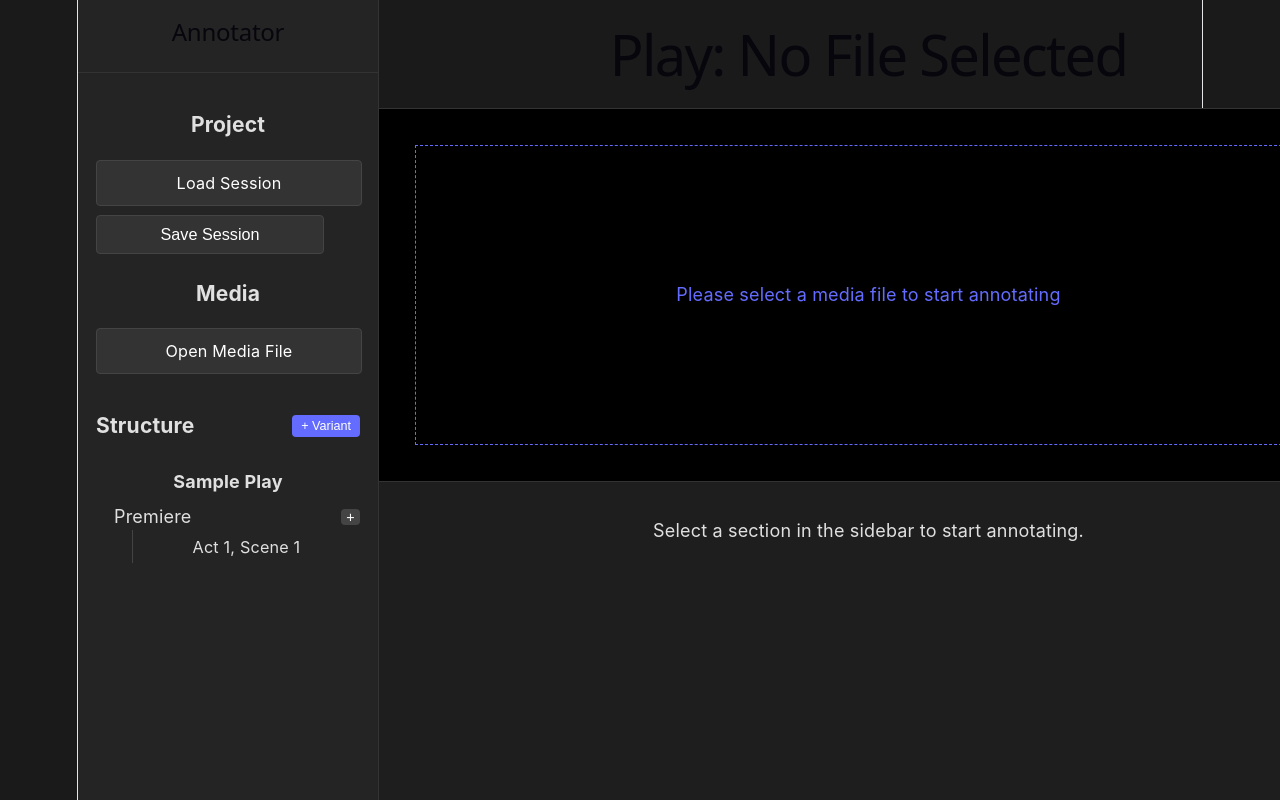
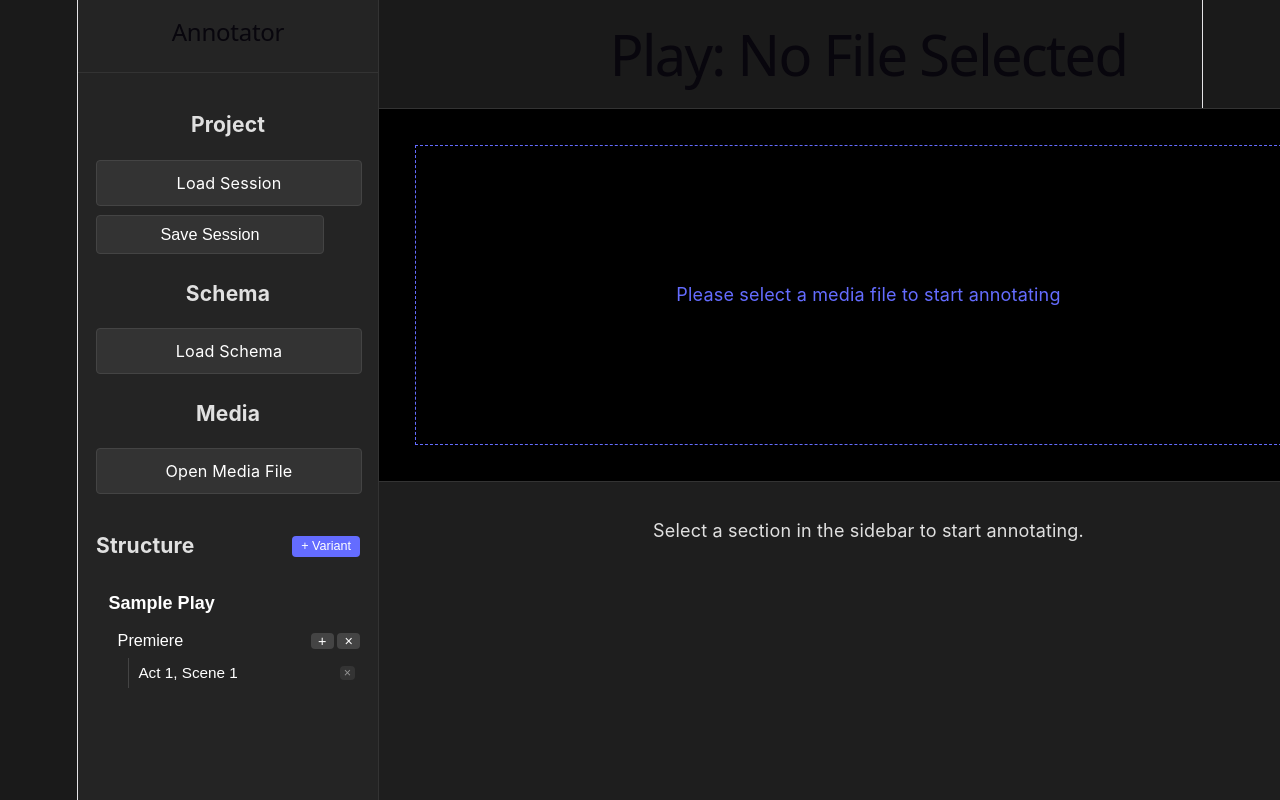
Before and after one commit to LUMERIIX/data-annotator, a React (Vite) app in the folder frontend/: page / in a window 1280 px wide. Shown: the top 800 px of the page. Built offline with nearby package versions, Linux system fonts and the light colour scheme.

Commit message:
fix: allow naming variants/plays/sections and loading custom schemas

```diff
--- a/frontend/src/App.tsx
+++ b/frontend/src/App.tsx
@@ -7,7 +7,7 @@ import { useAnnotationStore } from './store/annotationStore';
 import { useShortcuts } from './hooks/useShortcuts';
 
 function App() {
-  const { audioUrl, setAudioUrl, data, setData } = useAnnotationStore();
+  const { audioUrl, setAudioUrl, data, setData, setSchema } = useAnnotationStore();
   useShortcuts(); // Aktiviert globale Shortcuts
 
   const handleFileChange = (event: React.ChangeEvent<HTMLInputElement>) => {
@@ -27,7 +27,23 @@ function App() {
           const json = JSON.parse(e.target?.result as string);
           setData(json);
         } catch (err) {
-          alert('Invalid JSON file');
+          alert('Invalid session JSON file');
+        }
+      };
+      reader.readAsText(file);
+    }
+  };
+
+  const handleSchemaUpload = (event: React.ChangeEvent<HTMLInputElement>) => {
+    const file = event.target.files?.[0];
+    if (file) {
+      const reader = new FileReader();
+      reader.onload = (e) => {
+        try {
+          const json = JSON.parse(e.target?.result as string);
+          setSchema(json);
+        } catch (err) {
+          alert('Invalid schema JSON file');
         }
       };
       reader.readAsText(file);
@@ -63,6 +79,18 @@ function App() {
                 style={{ display: 'none' }}
               />
               <button className="btn-sidebar" onClick={saveSession}>Save Session</button>
+            </div>
+
+            <h3>Schema</h3>
+            <div className="button-group">
+              <label htmlFor="schema-upload" className="btn-sidebar">Load Schema</label>
+              <input
+                id="schema-upload"
+                type="file"
+                accept=".json"
+                onChange={handleSchemaUpload}
+                style={{ display: 'none' }}
+              />
             </div>
 
             <h3>Media</h3>
--- a/frontend/src/components/annotation/TreeView.tsx
+++ b/frontend/src/components/annotation/TreeView.tsx
@@ -1,10 +1,22 @@
 import React from 'react';
 import { useAnnotationStore } from '../../store/annotationStore';
+
 const TreeView: React.FC = () => {
   const { data, selectedSectionId, setSelectedSectionId, setData } = useAnnotationStore();
 
+  const updateData = (path: string[], value: any) => {
+    const newData = { ...data };
+    let current = newData;
+    for (let i = 0; i < path.length - 1; i++) {
+      current = current[path[i]];
+    }
+    current[path[path.length - 1]] = value;
+    setData(newData);
+  };
+
   const addVariant = () => {
     const newData = { ...data };
+    if (!newData.variants) newData.variants = [];
     newData.variants.push({
       name: `Variant ${newData.variants.length + 1}`,
       duration: 0,
@@ -26,6 +38,18 @@ const TreeView: React.FC = () => {
     setData(newData);
   };
 
+  const removeVariant = (vIdx: number) => {
+    const newData = { ...data };
+    newData.variants.splice(vIdx, 1);
+    setData(newData);
+  };
+
+  const removeSection = (vIdx: number, sIdx: number) => {
+    const newData = { ...data };
+    newData.variants[vIdx].sections.splice(sIdx, 1);
+    setData(newData);
+  };
+
   return (
     <div className="tree-view">
       <div className="tree-header">
@@ -33,16 +57,29 @@ const TreeView: React.FC = () => {
         <button className="btn-small" onClick={addVariant}>+ Variant</button>
       </div>
       <div className="play-node">
-        <strong>{data.name || 'Untitled Play'}</strong>
+        <input
+          className="node-input main-title"
+          value={data.name || ''}
+          placeholder="Play Name"
+          onChange={(e) => updateData(['name'], e.target.value)}
+        />
         <div className="variants-list">
-          {data.variants.map((variant: any, vIdx: number) => (
+          {(data.variants || []).map((variant: any, vIdx: number) => (
             <div key={`v-${vIdx}`} className="variant-node">
               <div className="node-label">
-                <span>{variant.name || `Variant ${vIdx + 1}`}</span>
-                <button className="btn-icon" onClick={() => addSection(vIdx)}>+</button>
+                <input
+                  className="node-input variant-title"
+                  value={variant.name || ''}
+                  placeholder="Variant Name"
+                  onChange={(e) => updateData(['variants', vIdx.toString(), 'name'], e.target.value)}
+                />
+                <div className="node-actions">
+                  <button className="btn-icon" onClick={() => addSection(vIdx)} title="Add Section">+</button>
+                  <button className="btn-icon btn-danger" onClick={() => removeVariant(vIdx)} title="Remove Variant">×</button>
+                </div>
               </div>
               <div className="sections-list">
-                {variant.sections.map((section: any, sIdx: number) => {
+                {(variant.sections || []).map((section: any, sIdx: number) => {
                   const sectionId = `${vIdx}-${sIdx}`;
                   const isSelected = selectedSectionId === sectionId;
                   return (
@@ -51,7 +88,13 @@ const TreeView: React.FC = () => {
                       className={`section-node ${isSelected ? 'selected' : ''}`}
                       onClick={() => setSelectedSectionId(sectionId)}
                     >
-                      {section.name || `Section ${sIdx + 1}`}
+                      <input
+                        className="node-input section-title"
+                        value={section.name || ''}
+                        placeholder="Section Name"
+                        onChange={(e) => updateData(['variants', vIdx.toString(), 'sections', sIdx.toString(), 'name'], e.target.value)}
+                      />
+                      <button className="btn-icon btn-danger btn-small-icon" onClick={(e) => { e.stopPropagation(); removeSection(vIdx, sIdx); }} title="Remove Section">×</button>
                     </div>
                   );
                 })}
@@ -75,35 +118,77 @@ const TreeView: React.FC = () => {
           display: flex;
           justify-content: space-between;
           align-items: center;
+          gap: 0.5rem;
+        }
+        .node-actions {
+          display: flex;
+          gap: 0.2rem;
         }
         .btn-icon {
           font-size: 0.8rem;
-          padding: 0 0.3rem;
+          padding: 0 0.4rem;
           background: #444;
+          border-radius: 4px;
+          border: none;
+          color: white;
+          cursor: pointer;
+        }
+        .btn-icon:hover {
+          background: #555;
+        }
+        .btn-danger:hover {
+          background: #a00;
+        }
+        .node-input {
+          background: transparent;
+          border: none;
+          color: white;
+          width: 100%;
+          padding: 0.2rem;
+          border-bottom: 1px solid transparent;
+        }
+        .node-input:focus {
+          outline: none;
+          border-bottom: 1px solid var(--accent-color);
+        }
+        .main-title {
+          font-weight: bold;
+          font-size: 1rem;
+        }
+        .variant-title {
+          font-size: 0.9rem;
+        }
+        .section-title {
+          font-size: 0.85rem;
+          cursor: pointer;
+        }
+        .selected .section-title {
+          color: white;
         }
         .tree-view {
           margin-top: 1rem;
         }
-...
-
         .play-node {
           padding-left: 0.5rem;
         }
         .variants-list {
-          margin-left: 1rem;
+          margin-left: 0.5rem;
           margin-top: 0.5rem;
         }
         .variant-node {
-          margin-bottom: 0.5rem;
+          margin-bottom: 1rem;
         }
         .sections-list {
-          margin-left: 1rem;
+          margin-left: 0.8rem;
           border-left: 1px solid #444;
+          margin-top: 0.2rem;
         }
         .section-node {
-          padding: 0.2rem 0.5rem;
+          padding: 0.1rem 0.3rem;
           cursor: pointer;
-          font-size: 0.9rem;
+          display: flex;
+          align-items: center;
+          gap: 0.3rem;
           border-radius: 4px;
         }
         .section-node:hover {
@@ -111,7 +196,14 @@ const TreeView: React.FC = () => {
         }
         .section-node.selected {
           background-color: #646cff;
-          color: white;
+        }
+        .btn-small-icon {
+          font-size: 0.7rem;
+          padding: 0 0.2rem;
+          opacity: 0.5;
+        }
+        .section-node:hover .btn-small-icon {
+          opacity: 1;
         }
       `}</style>
     </div>
--- a/frontend/src/store/annotationStore.ts
+++ b/frontend/src/store/annotationStore.ts
@@ -1,5 +1,5 @@
 import { create } from 'zustand';
-import schema from '../types/schema.json';
+import defaultSchema from '../types/schema.json';
 
 interface AnnotationState {
   audioUrl: string | null;
@@ -12,6 +12,7 @@ interface AnnotationState {
   togglePlayRequest: number;
 
   setAudioUrl: (url: string) => void;
+  setSchema: (schema: any) => void;
   setData: (data: any) => void;
   setSelectedSectionId: (id: string | null) => void;
   setIsPlaying: (isPlaying: boolean) => void;
@@ -22,7 +23,7 @@ interface AnnotationState {
 
 export const useAnnotationStore = create<AnnotationState>((set) => ({
   audioUrl: null,
-  schema: schema,
+  schema: defaultSchema,
   data: {
     name: "Sample Play",
     language: "German",
@@ -50,6 +51,7 @@ export const useAnnotationStore = create<AnnotationState>((set) => ({
   togglePlayRequest: 0,
 
   setAudioUrl: (url) => set({ audioUrl: url }),
+  setSchema: (schema) => set({ schema }),
   setData: (data) => set({ data }),
   setSelectedSectionId: (id) => set({ selectedSectionId: id }),
   setIsPlaying: (isPlaying) => set({ isPlaying }),
```
